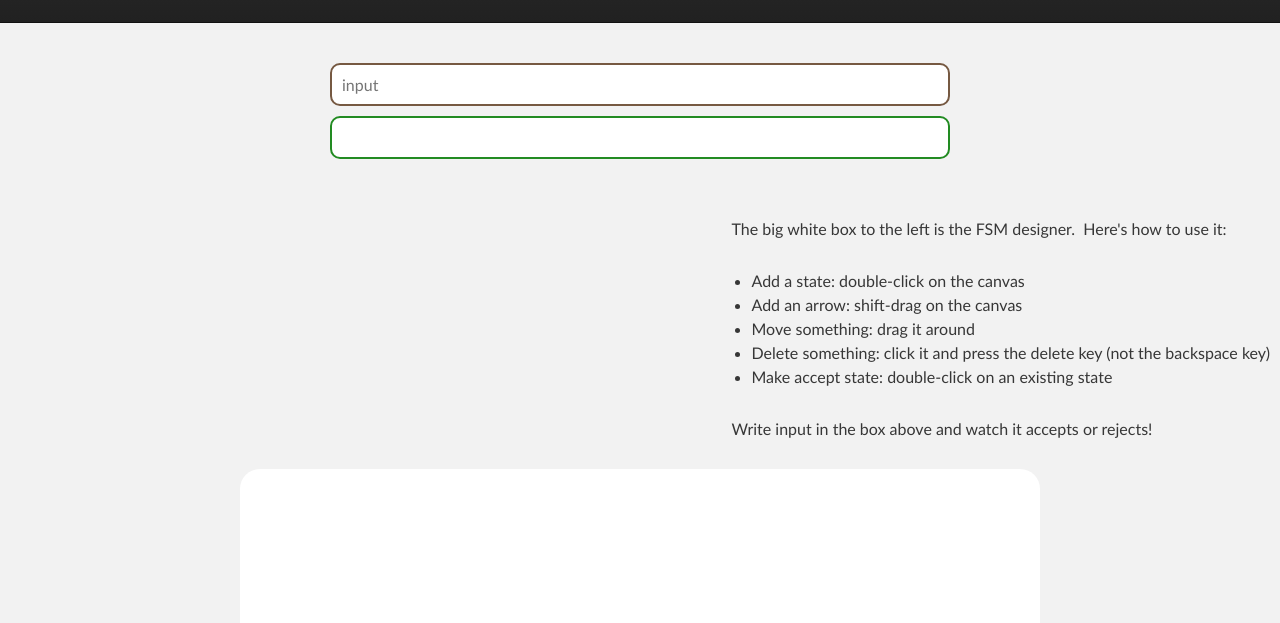
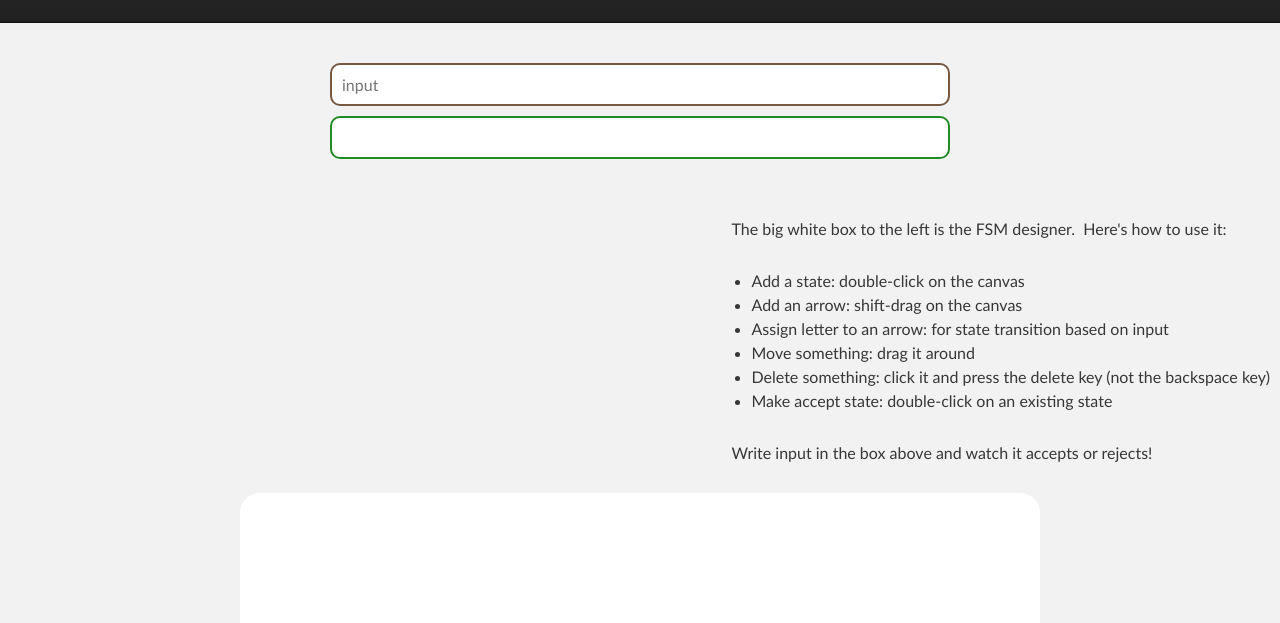
Before and after one commit to liranmarkin/Finite-State-Machine-Tool, a plain HTML site: page index.html in a window 1280 px wide. Shown: the part 177-800 px from the top of the page. Drawn offline with Linux system fonts and the light colour scheme.

Commit message:
add instruction

```diff
--- a/index.html
+++ b/index.html
@@ -34,7 +34,8 @@
                 <p>The big white box to the left is the FSM designer.&nbsp; Here's how to use it:</p>
                 <ul>
                     <li><b>Add a state:</b> double-click on the canvas</li>
-                    <li><b>Add an arrow:</b> shift-drag on the canvas</li>
+					<li><b>Add an arrow:</b> shift-drag on the canvas</li>
+					<li><b>Assign letter to an arrow:</b> for state transition based on input</li>
                     <li><b>Move something:</b> drag it around</li>
                     <li><b>Delete something:</b> click it and press the delete key (not the backspace key)</li>
                     <li><b>Make accept state:</b> double-click on an existing state</li>
```
